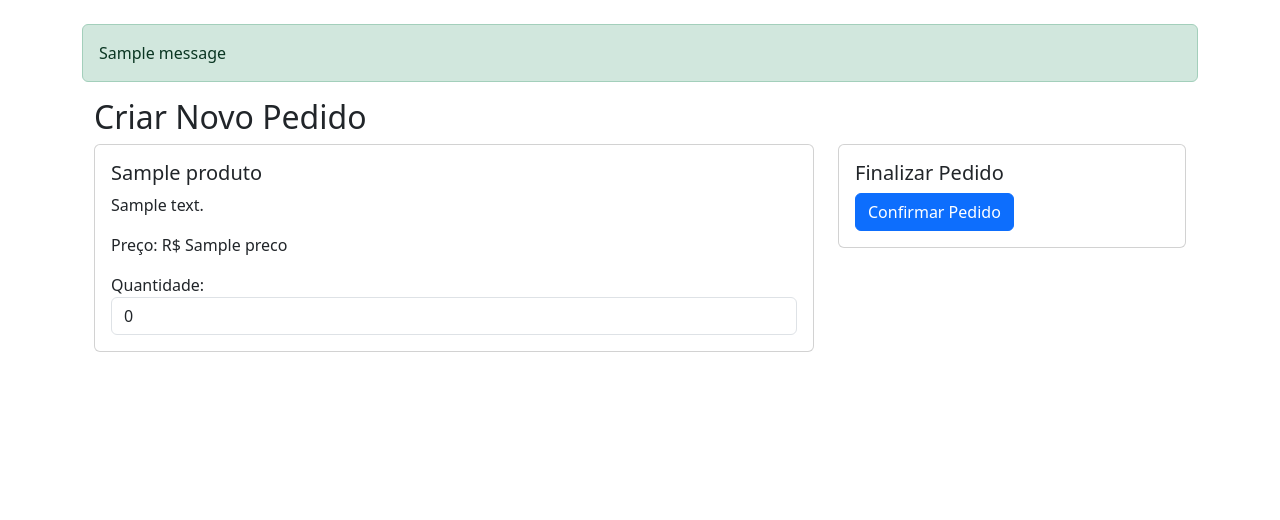
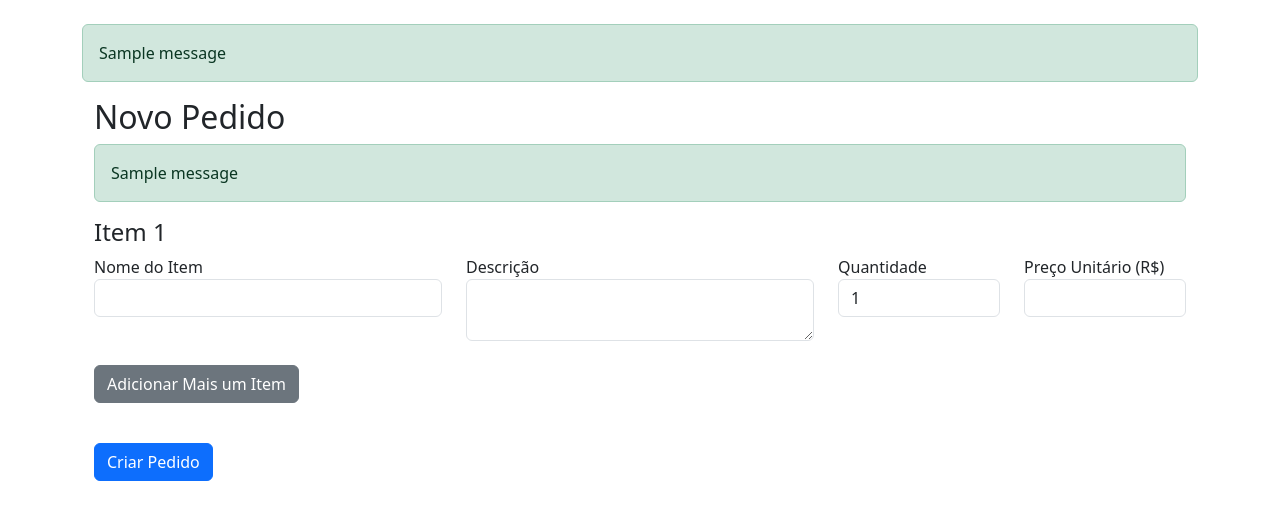
Before and after one commit to Projetos-de-Extensao/PBE_25.1_8001_III_Erro200, a Django app: template templates/pedidos/novo_pedido.html in a window 1280 px wide. Shown: the part 56-576 px from the top of the page. Run offline with Django 5.2, Linux system fonts and the light colour scheme; the template is opened without the code that fills it: most values are stand-ins (such as "Sample title", 1, 10 or a date in 2020); one stand-in notice (Sample message) is shown.

Commit message:
novo pedido add

```diff
--- a/templates/pedidos/meus_pedidos.html
+++ b/templates/pedidos/meus_pedidos.html
@@ -17,7 +17,8 @@
                 <ul class="list-group mb-3">
                     {% for item in pedido.itens.all %}
                     <li class="list-group-item">
-                        {{ item.quantidade }}x {{ item.produto.nome }} - R$ {{ item.preco_unitario }}
+                        {{ item.quantidade }}x {{ item.nome }} - R$ {{ item.preco_unitario }}
+                        <p class="mb-0 text-muted"><small>{{ item.descricao }}</small></p>
                     </li>
                     {% endfor %}
                 </ul>
--- a/templates/pedidos/novo_pedido.html
+++ b/templates/pedidos/novo_pedido.html
@@ -4,39 +4,100 @@
 
 {% block content %}
 <div class="container">
-    <h2>Criar Novo Pedido</h2>
+    <h2>Novo Pedido</h2>
+
+    {% if messages %}
+    <div class="messages">
+        {% for message in messages %}
+        <div class="alert alert-{{ message.tags }}">
+            {{ message }}
+        </div>
+        {% endfor %}
+    </div>
+    {% endif %}
+
     <form method="post">
         {% csrf_token %}
-        <div class="row">
-            <div class="col-md-8">
-                {% for produto in produtos %}
-                <div class="card mb-3">
-                    <div class="card-body">
-                        <h5 class="card-title">{{ produto.nome }}</h5>
-                        <p class="card-text">{{ produto.descricao }}</p>
-                        <p class="card-text">Preço: R$ {{ produto.preco }}</p>
+        <div id="itens-container">
+            <div class="item-form mb-4">
+                <h4>Item 1</h4>
+                <div class="row">
+                    <div class="col-md-4">
                         <div class="form-group">
-                            <label for="quantidade_{{ produto.id }}">Quantidade:</label>
-                            <input type="number"
-                                   class="form-control"
-                                   id="quantidade_{{ produto.id }}"
-                                   name="produto_{{ produto.id }}"
-                                   min="0"
-                                   value="0">
+                            <label for="nome_0">Nome do Item</label>
+                            <input type="text" class="form-control" id="nome_0" name="nome_0" required>
                         </div>
                     </div>
-                </div>
-                {% endfor %}
-            </div>
-            <div class="col-md-4">
-                <div class="card">
-                    <div class="card-body">
-                        <h5 class="card-title">Finalizar Pedido</h5>
-                        <button type="submit" class="btn btn-primary">Confirmar Pedido</button>
+                    <div class="col-md-4">
+                        <div class="form-group">
+                            <label for="descricao_0">Descrição</label>
+                            <textarea class="form-control" id="descricao_0" name="descricao_0" rows="2" required></textarea>
+                        </div>
+                    </div>
+                    <div class="col-md-2">
+                        <div class="form-group">
+                            <label for="quantidade_0">Quantidade</label>
+                            <input type="number" class="form-control" id="quantidade_0" name="quantidade_0" value="1" min="1" required>
+                        </div>
+                    </div>
+                    <div class="col-md-2">
+                        <div class="form-group">
+                            <label for="preco_0">Preço Unitário (R$)</label>
+                            <input type="number" class="form-control" id="preco_0" name="preco_0" step="0.01" min="0.01" required>
+                        </div>
                     </div>
                 </div>
             </div>
         </div>
+
+        <button type="button" class="btn btn-secondary mb-3" onclick="adicionarItem()">Adicionar Mais um Item</button>
+
+        <div class="row mt-4">
+            <div class="col-md-12">
+                <button type="submit" class="btn btn-primary">Criar Pedido</button>
+            </div>
+        </div>
     </form>
 </div>
+
+<script>
+let itemCount = 1;
+
+function adicionarItem() {
+    const container = document.getElementById('itens-container');
+    const novoItem = document.createElement('div');
+    novoItem.className = 'item-form mb-4';
+    novoItem.innerHTML = `
+        <h4>Item ${itemCount + 1}</h4>
+        <div class="row">
+            <div class="col-md-4">
+                <div class="form-group">
+                    <label for="nome_${itemCount}">Nome do Item</label>
+                    <input type="text" class="form-control" id="nome_${itemCount}" name="nome_${itemCount}" required>
+                </div>
+            </div>
+            <div class="col-md-4">
+                <div class="form-group">
+                    <label for="descricao_${itemCount}">Descrição</label>
+                    <textarea class="form-control" id="descricao_${itemCount}" name="descricao_${itemCount}" rows="2" required></textarea>
+                </div>
+            </div>
+            <div class="col-md-2">
+                <div class="form-group">
+                    <label for="quantidade_${itemCount}">Quantidade</label>
+                    <input type="number" class="form-control" id="quantidade_${itemCount}" name="quantidade_${itemCount}" value="1" min="1" required>
+                </div>
+            </div>
+            <div class="col-md-2">
+                <div class="form-group">
+                    <label for="preco_${itemCount}">Preço Unitário (R$)</label>
+                    <input type="number" class="form-control" id="preco_${itemCount}" name="preco_${itemCount}" step="0.01" min="0.01" required>
+                </div>
+            </div>
+        </div>
+    `;
+    container.appendChild(novoItem);
+    itemCount++;
+}
+</script>
 {% endblock %}
```
Also changed, not shown: myapp/admin.py (+5 -5 lines), myapp/models.py (+13 -0 lines), myapp/views.py (+31 -17 lines), myapp/migrations/0003_itempedidocustom_delete_itempedido.py (added).
